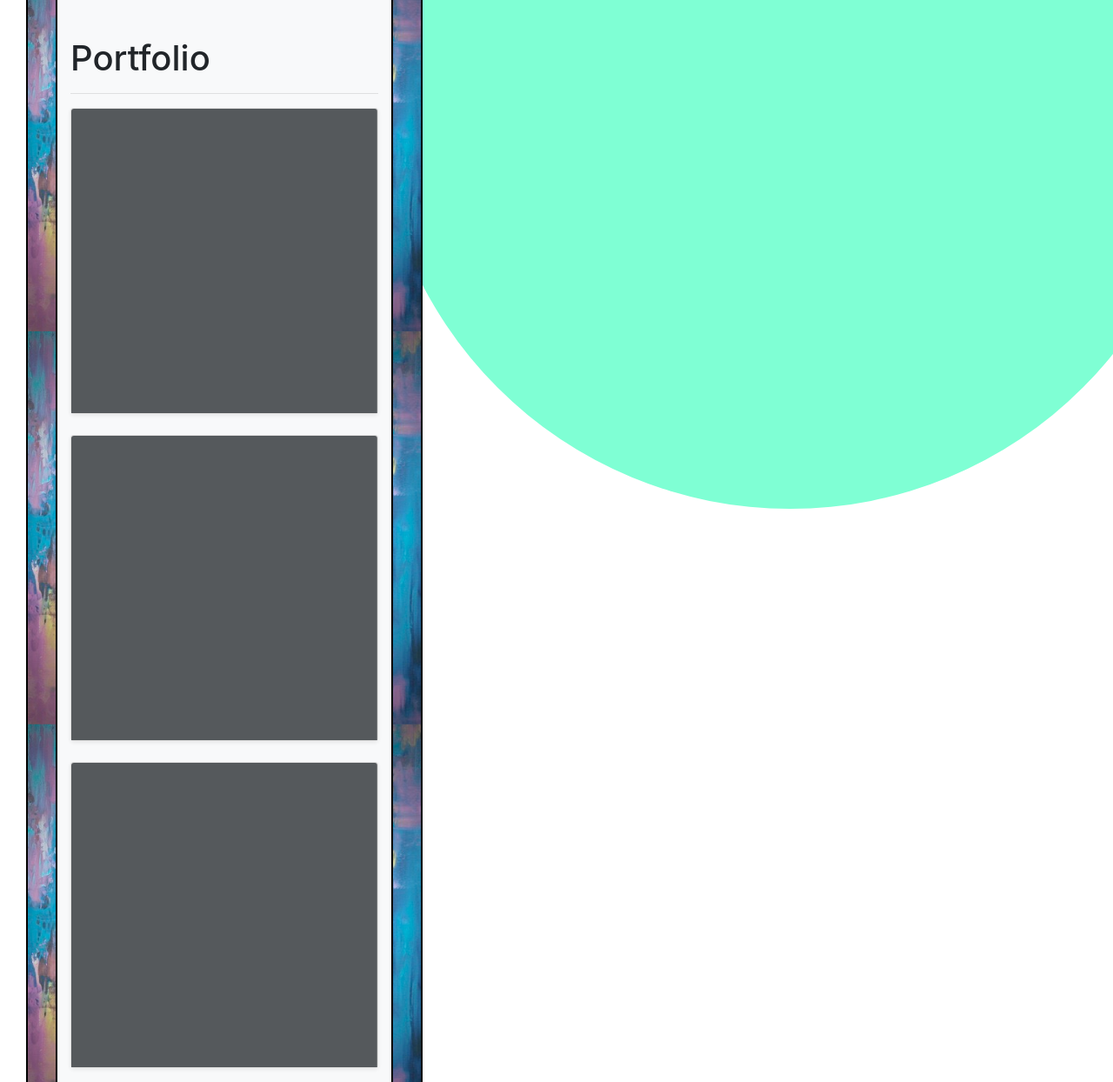
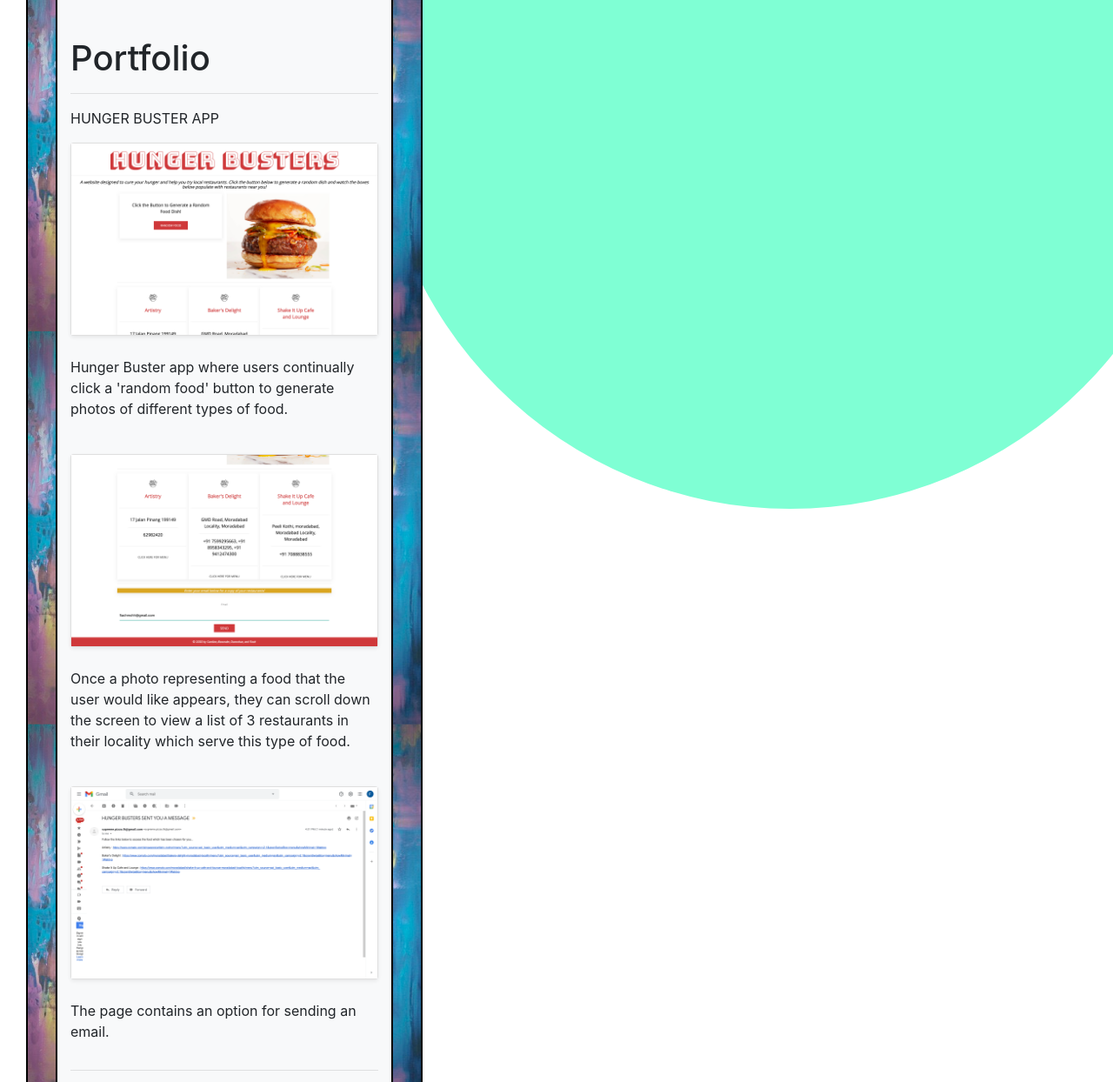
Before and after one commit to fiachmchh/My_Portfolio, a plain HTML site: page portfolio.html in a window 1280 px wide. Shown: the part 163-1407 px from the top of the page at 87% size. Drawn offline with nearby package versions, Linux system fonts and the light colour scheme.

Commit message:
portfolio added

```diff
--- a/portfolio.html
+++ b/portfolio.html
@@ -22,6 +22,7 @@
 
 
     </head>
+
     <body>
         <div class="bg"></div>
         <header>
@@ -52,8 +53,6 @@
           <div class="row">
             <div class="col-md-5">
 
-
-
               <section class="jumbotron text-left big-banner">
 
                 <div class="album py-5 bg-light">
@@ -64,10 +63,16 @@
                     <hr>
 
                     <div class="row">
+
                       <div class="col-md-12">
+
+                        <p>HUNGER BUSTER APP</p>
+
                         <div class="card md-4 shadow-sm">
-                          <svg class="bd-placeholder-img card-img-top" width="350px" height="350px" xmlns="http://www.w3.org/2000/svg" preserveAspectRatio="xMidYMid slice" focusable="false" role="img" aria-label="Placeholder: Thumbnail"><title>Placeholder</title><rect width="100%" height="100%" fill="#55595c"/><text x="50%" y="50%" fill="#eceeef" dy=".3em"></text></svg>
+                          <a href="#"><img width="100%" height="100%" src="Images/hb1.png" alt="McHugh-Hill Logo"></a>
                         </div>
+                        <br>
+                        <p> Hunger Buster app where users continually click a 'random food' button to generate photos of different types of food.</p>
                       </div>
                     </div>
 
@@ -76,8 +81,10 @@
                     <div class="row">
                       <div class="col-md-12">
                         <div class="card md-4 shadow-sm">
-                          <svg class="bd-placeholder-img card-img-top" width="350px" height="350px" xmlns="http://www.w3.org/2000/svg" preserveAspectRatio="xMidYMid slice" focusable="false" role="img" aria-label="Placeholder: Thumbnail"><title>Placeholder</title><rect width="100%" height="100%" fill="#55595c"/><text x="50%" y="50%" fill="#eceeef" dy=".3em"></text></svg>
+                          <a href="#"><img width="100%" height="100%" src="Images/hb2.png" alt="McHugh-Hill Logo"></a>
                         </div>
+                        <br>
+                        <p> Once a photo representing a food that the user would like appears, they can scroll down the screen to view a list of 3 restaurants in their locality which serve this type of food.</p>
                       </div>
                     </div>
 
@@ -86,12 +93,16 @@
                     <div class="row">
                       <div class="col-md-12">
                         <div class="card md-4 shadow-sm">
-                          <svg class="bd-placeholder-img card-img-top" width="350px" height="350px" xmlns="http://www.w3.org/2000/svg" preserveAspectRatio="xMidYMid slice" focusable="false" role="img" aria-label="Placeholder: Thumbnail"><title>Placeholder</title><rect width="100%" height="100%" fill="#55595c"/><text x="50%" y="50%" fill="#eceeef" dy=".3em"></text></svg>
+                          <a href="#"><img width="100%" height="100%" src="Images/hb3.png" alt="McHugh-Hill Logo"></a>
                         </div>
+                        <br>
+                        <p> The page contains an option for sending an email.</p>
                       </div>
                     </div>
 
+                    <hr>
                     <br>
+
 
                     <div class="row">
                       <div class="col-md-12">
```
Also changed, not shown: contact.html (+1 -0 lines), index.html (+5 -6 lines), Images/hb1.png (added), Images/hb2.png (added), Images/hb3.png (added), script.js (added), 2 other files.
